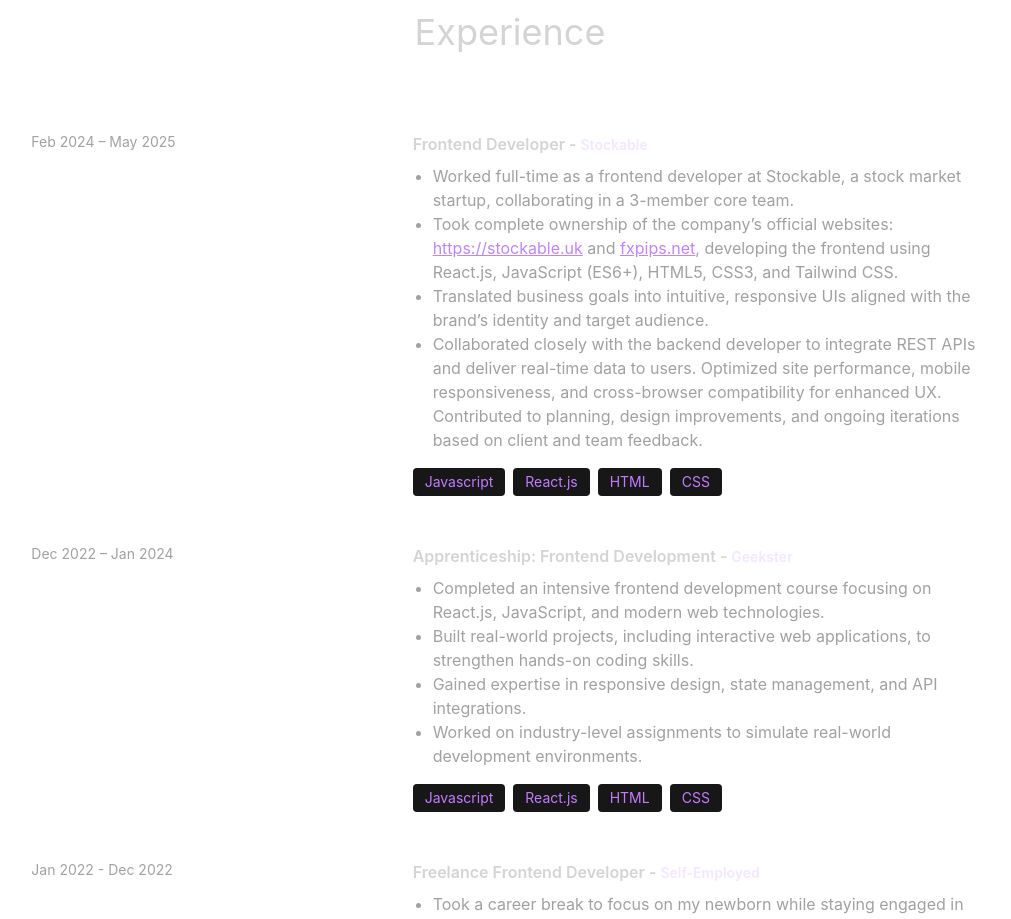
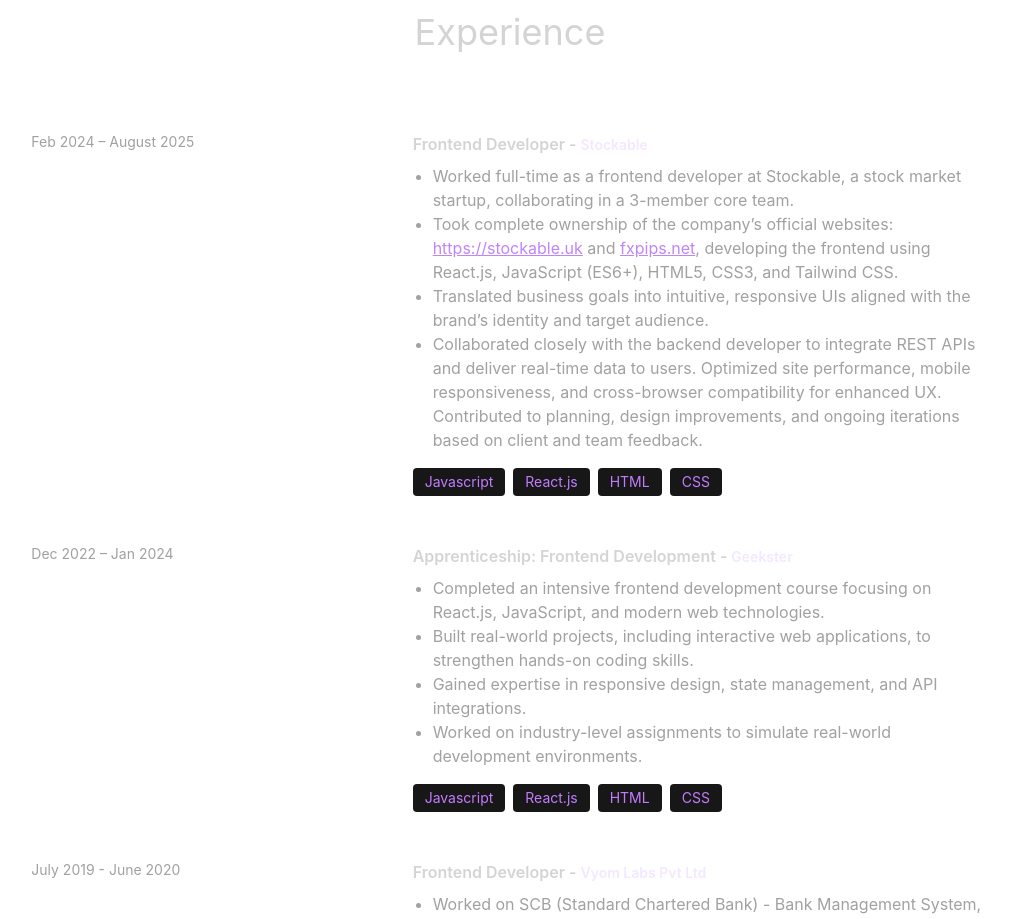
Before and after one commit to ruchi-shrivastava/my-portfolio, a React (Vite) app: page / in a window 1280 px wide. Shown: the part 1860-2779 px from the top of the page, without its empty margins (130-1141 px from the left). Built offline with nearby package versions, Linux system fonts and the light colour scheme.

Commit message:
exp updated

```diff
--- a/src/App.jsx
+++ b/src/App.jsx
@@ -19,6 +19,7 @@ function App() {
       </div>
 
       <div className='container mx-auto px-8'>
+
       <Navbar />
 
   <Hero />
--- a/src/components/Navbar.jsx
+++ b/src/components/Navbar.jsx
@@ -165,7 +165,7 @@ const Navbar = () => {
           <a
             href="/Ruchi_Shrivastava_FrontendDeveloper.pdf"
             download
-            className="px-5 py-2 text-lg font-medium text-white bg-purple-600 rounded-full shadow-lg
+            className="block w-full sm:w-auto text-center px-5 py-2 text-lg font-medium text-white bg-purple-600 rounded-full shadow-lg
             hover:bg-purple-700 hover:scale-105 transition-all duration-300 ease-in-out"
           >
           Download Resume
--- a/src/constants/index.jsx
+++ b/src/constants/index.jsx
@@ -16,7 +16,7 @@ export const ABOUT_TEXT = `I am a dedicated frontend developer with over 6 years
 
 export const EXPERIENCES = [
   {
-  year: "Feb 2024 – May 2025",
+  year: "Feb 2024 – August 2025",
   role: "Frontend Developer",
   company: "Stockable",
   description: [
@@ -51,18 +51,7 @@ export const EXPERIENCES = [
     technologies: ["Javascript", "React.js", "HTML", "CSS"],
 
   },
-  {
-    year: "Jan 2022 - Dec 2022",
-    role:"Freelance Frontend Developer",
-    company: "Self-Employed",
-    description: [
-      "Took a career break to focus on my newborn while staying engaged in the industry through freelancing.",
-      "Developed custom web applications for small businesses and startups.",
-      "Enhanced expertise in React.js, JavaScript, and modern web technologies while managing client requirements and deadlines.",
-      "Worked independently with clients to design and develop user-friendly websites.",
-    ],
-    technologies: ["HTML", "CSS", "Javascript"],
-  },
+
   {
     year: "July 2019 - June 2020",
     role: "Frontend Developer",
```
Also changed, not shown: 1 other file (tests, documents, lock files or other folders).
